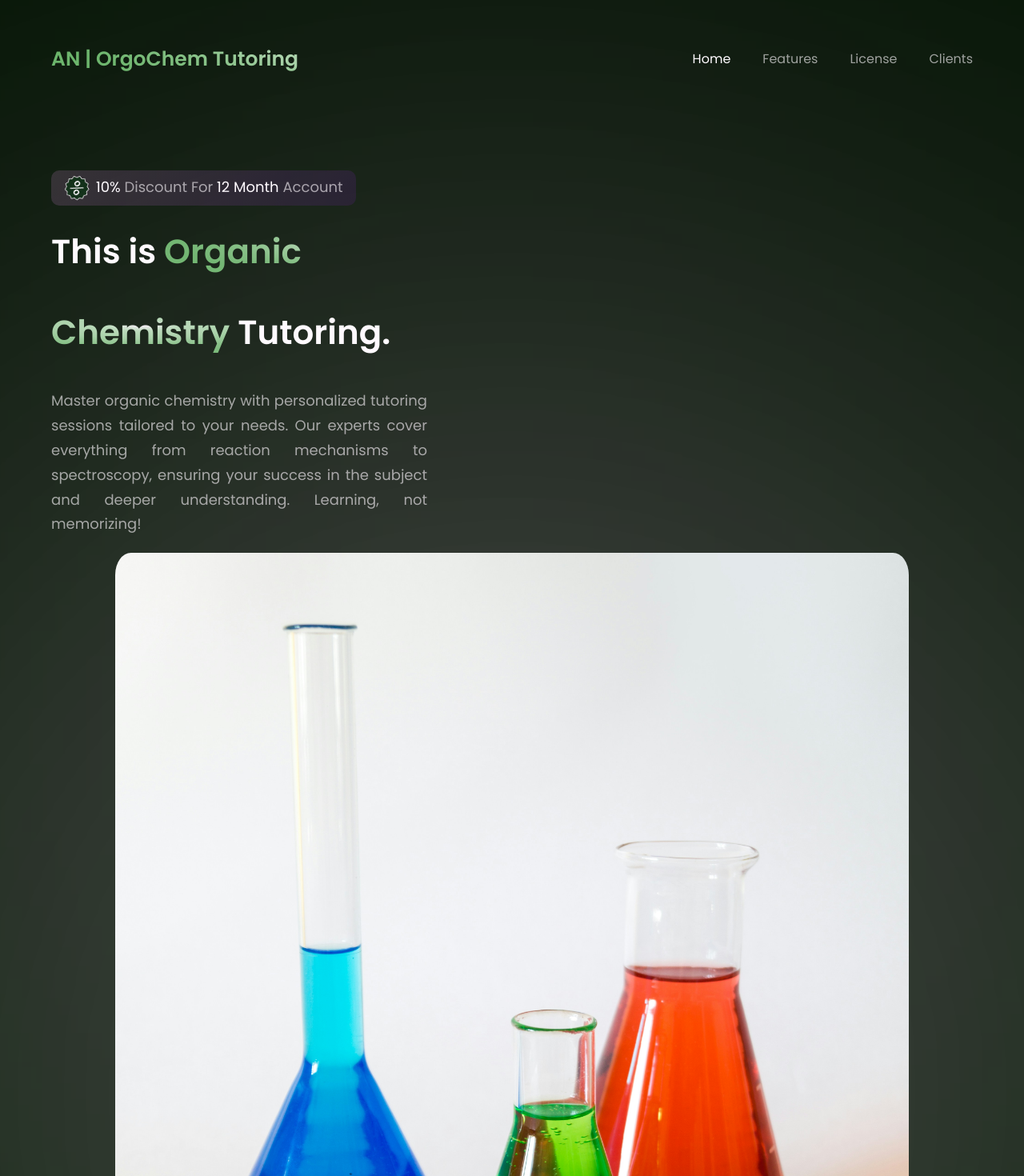
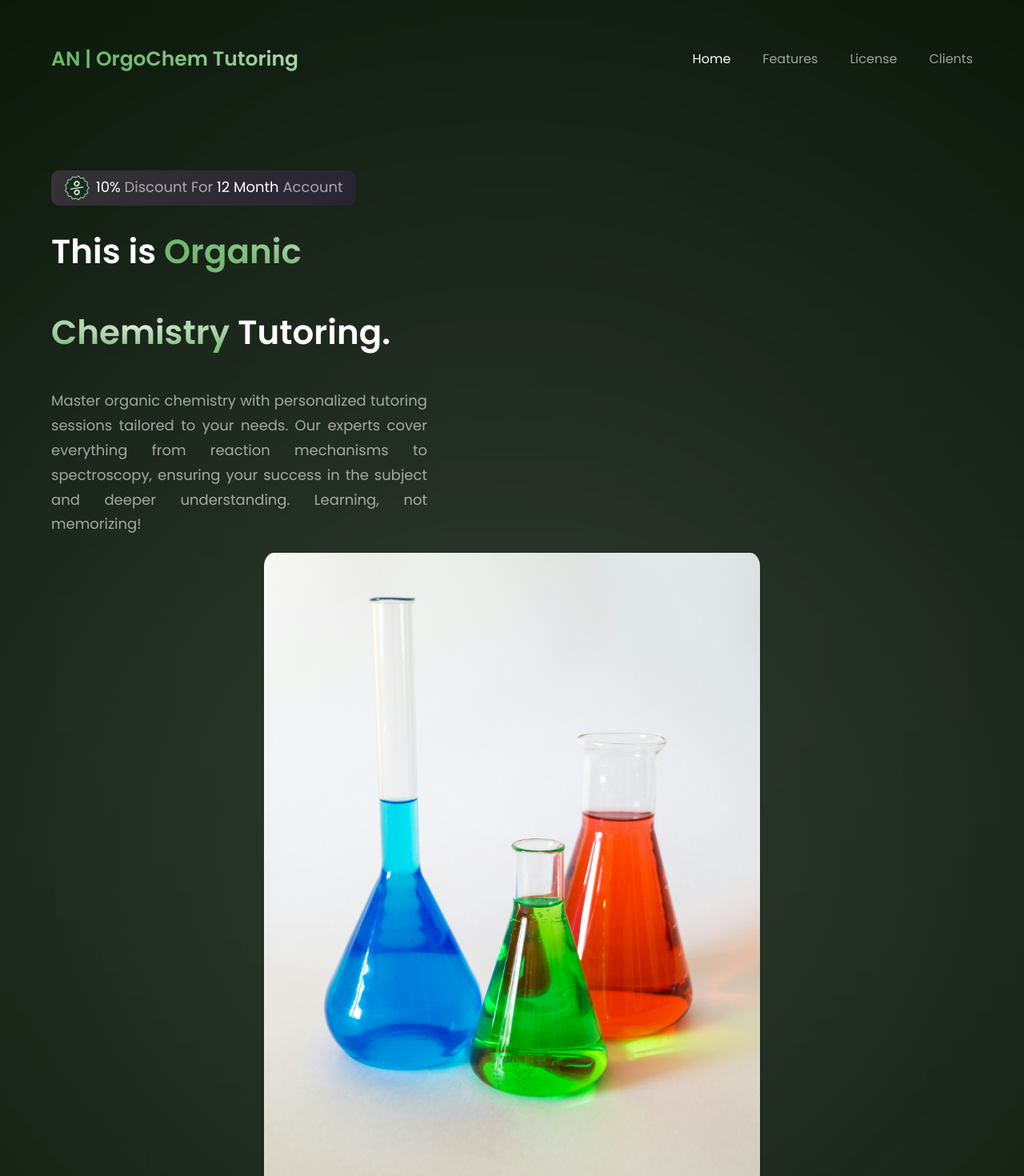
Before and after one commit to AngelaNova/Angela_Tutoring_OrganicChemistry, a React (Vite) app: page / in a window 1280 px wide. Shown: the top 1470 px of the page at 80% size. Built offline with nearby package versions, Linux system fonts and the light colour scheme.

Commit message:
Update index.css

```diff
--- a/src/index.css
+++ b/src/index.css
@@ -161,8 +161,8 @@ width: 90%;
 }
 
 .chemistry_img{
-  width: 80%;
-  height: 80%;
+  width: 50%;
+  height: 50%;
   border-radius: 2%; /* A large value to mimic "rounded" */
   position: relative;
   z-index: 5;
```
